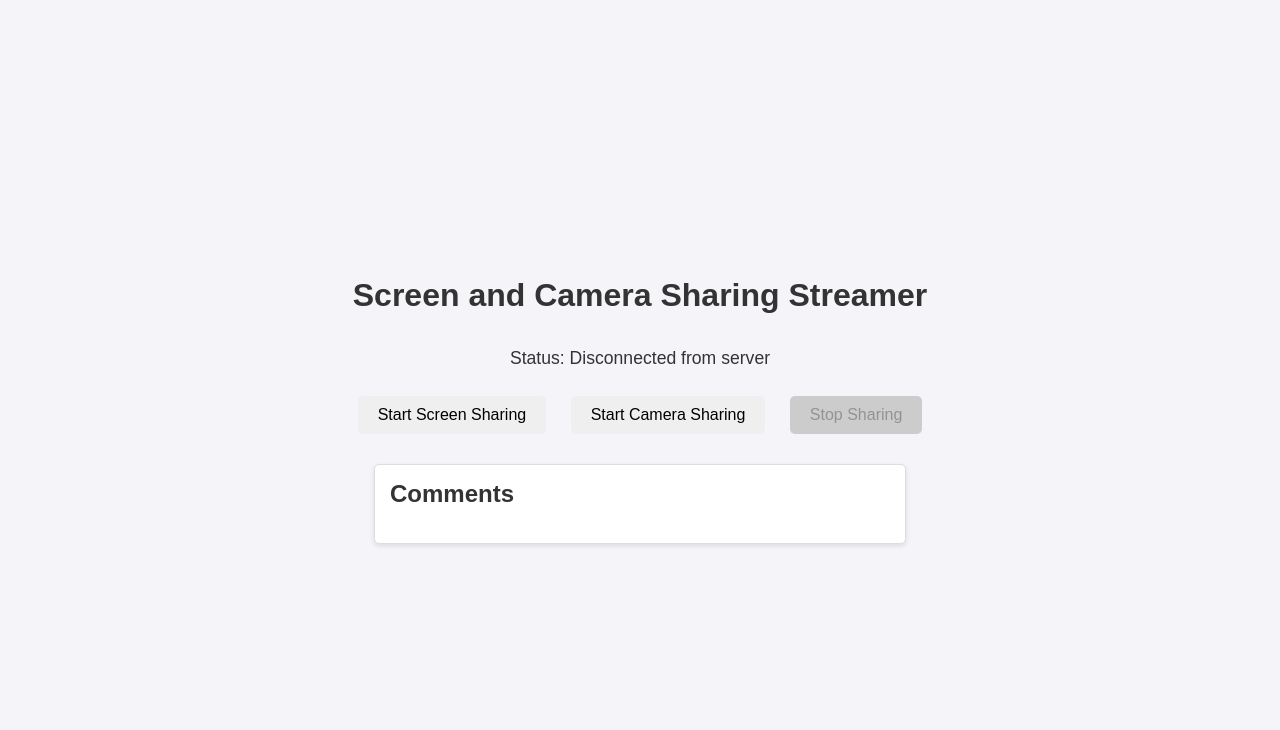
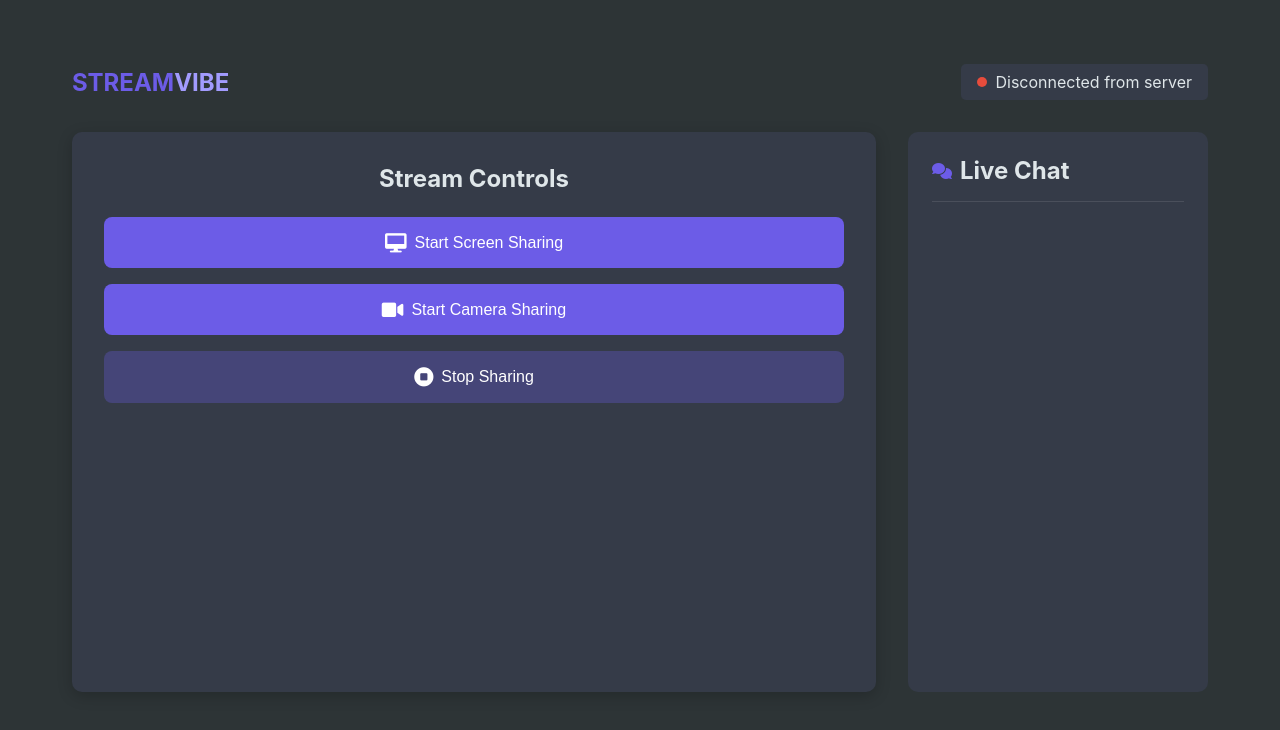
Before and after one commit to RishiASheth/WT-mini-project, a plain HTML site: page Setup/Streamer/index.html in a window 1280 px wide. Drawn offline with Linux system fonts and the light colour scheme.

Commit message:
Update index.html

```diff
--- a/Setup/Streamer/index.html
+++ b/Setup/Streamer/index.html
@@ -3,96 +3,249 @@
 <head>
   <meta charset="UTF-8">
   <meta name="viewport" content="width=device-width, initial-scale=1.0">
-  <title>Screen and Camera Sharing Streamer</title>
+  <title>STREAMVIBE - Streamer Dashboard</title>
+  <link rel="stylesheet" href="https://cdnjs.cloudflare.com/ajax/libs/font-awesome/6.0.0/css/all.min.css">
   <style>
-    body {
-      font-family: Arial, sans-serif;
-      background-color: #f4f4f9;
+    :root {
+      --primary-color: #6c5ce7;
+      --secondary-color: #a29bfe;
+      --background-color: #2d3436;
+      --card-background: #353b48;
+      --text-color: #dfe6e9;
+    }
+
+    * {
       margin: 0;
       padding: 0;
+      box-sizing: border-box;
+    }
+
+    body {
+      font-family: 'Inter', system-ui, -apple-system, sans-serif;
+      background-color: var(--background-color);
+      color: var(--text-color);
+      min-height: 100vh;
+      padding: 2rem;
+    }
+
+    .container {
+      max-width: 1200px;
+      margin: 0 auto;
+      padding: 2rem;
+    }
+
+    .header {
       display: flex;
-      flex-direction: column;
+      align-items: center;
+      justify-content: space-between;
+      margin-bottom: 2rem;
+    }
+
+    .logo {
+      font-size: 1.5rem;
+      font-weight: 700;
+      color: var(--primary-color);
+    }
+
+    .logo span {
+      color: var(--secondary-color);
+    }
+
+    .status {
+      background: var(--card-background);
+      padding: 0.5rem 1rem;
+      border-radius: 5px;
+      display: flex;
+      align-items: center;
+      gap: 0.5rem;
+    }
+
+    .status-indicator {
+      width: 10px;
+      height: 10px;
+      border-radius: 50%;
+      background-color: #e74c3c;
+    }
+
+    .status-indicator.connected {
+      background-color: #2ecc71;
+    }
+
+    .main-content {
+      display: grid;
+      grid-template-columns: 1fr 300px;
+      gap: 2rem;
+    }
+
+    .stream-controls {
+      background: var(--card-background);
+      border-radius: 10px;
+      padding: 2rem;
+      box-shadow: 0 4px 15px rgba(0, 0, 0, 0.2);
+    }
+
+    .stream-controls h2 {
+      margin-bottom: 1.5rem;
+      text-align: center;
+    }
+
+    .buttons-container {
+      display: grid;
+      gap: 1rem;
+    }
+
+    .stream-button {
+      background: var(--primary-color);
+      color: white;
+      border: none;
+      border-radius: 8px;
+      padding: 1rem;
+      font-size: 1rem;
+      cursor: pointer;
+      transition: all 0.3s ease;
+      display: flex;
       align-items: center;
       justify-content: center;
-      min-height: 100vh;
-      color: #333;
+      gap: 0.5rem;
     }
 
-    h1 {
-      margin-bottom: 0.5em;
+    .stream-button:hover:not(:disabled) {
+      background: var(--secondary-color);
+      transform: translateY(-2px);
     }
 
-    p {
-      font-size: 1.1em;
-    }
-
-    button {
-      margin: 10px;
-      padding: 10px 20px;
-      border: none;
-      border-radius: 5px;
-      font-size: 1em;
-      cursor: pointer;
-      transition: background-color 0.3s;
-    }
-
-    button:hover {
-      background-color: #ddd;
-    }
-
-    button:disabled {
-      background-color: #ccc;
+    .stream-button:disabled {
+      background: rgba(108, 92, 231, 0.3);
       cursor: not-allowed;
     }
 
-    .comments {
-      margin-top: 20px;
-      width: 80%;
-      max-width: 500px;
-      border: 1px solid #ddd;
-      border-radius: 5px;
-      background-color: #fff;
-      padding: 15px;
-      box-shadow: 0 2px 5px rgba(0, 0, 0, 0.1);
+    .stream-button i {
+      font-size: 1.2rem;
     }
 
-    .comments h2 {
-      margin-top: 0;
+    .comments-section {
+      background: var(--card-background);
+      border-radius: 10px;
+      padding: 1.5rem;
+      height: 70vh;
+      display: flex;
+      flex-direction: column;
     }
 
-    .comments ul {
-      list-style: none;
-      padding: 0;
+    .comments-header {
+      display: flex;
+      align-items: center;
+      gap: 0.5rem;
+      margin-bottom: 1rem;
+      padding-bottom: 1rem;
+      border-bottom: 1px solid rgba(255, 255, 255, 0.1);
     }
 
-    .comments ul li {
-      padding: 8px;
-      border-bottom: 1px solid #ddd;
+    .comments-header i {
+      color: var(--primary-color);
     }
 
-    .comments ul li:last-child {
-      border-bottom: none;
+    #commentsList {
+      list-style: none;
+      overflow-y: auto;
+      flex-grow: 1;
+      padding-right: 0.5rem;
+    }
+
+    #commentsList::-webkit-scrollbar {
+      width: 6px;
+    }
+
+    #commentsList::-webkit-scrollbar-track {
+      background: rgba(255, 255, 255, 0.1);
+      border-radius: 3px;
+    }
+
+    #commentsList::-webkit-scrollbar-thumb {
+      background: var(--primary-color);
+      border-radius: 3px;
+    }
+
+    .comment {
+      background: rgba(255, 255, 255, 0.05);
+      margin-bottom: 0.5rem;
+      padding: 1rem;
+      border-radius: 5px;
+      animation: fadeIn 0.3s ease-in-out;
+    }
+
+    @keyframes fadeIn {
+      from {
+        opacity: 0;
+        transform: translateY(10px);
+      }
+      to {
+        opacity: 1;
+        transform: translateY(0);
+      }
+    }
+
+    @media (max-width: 768px) {
+      .main-content {
+        grid-template-columns: 1fr;
+      }
+
+      .container {
+        padding: 1rem;
+      }
+
+      .header {
+        flex-direction: column;
+        gap: 1rem;
+        text-align: center;
+      }
     }
   </style>
 </head>
 <body>
-  <h1>Screen and Camera Sharing Streamer</h1>
-  <p>Status: <span id="status">Connecting...</span></p>
-  <div>
-    <button id="startScreenShare">Start Screen Sharing</button>
-    <button id="startCameraShare">Start Camera Sharing</button>
-    <button id="stopSharing" disabled>Stop Sharing</button>
-  </div>
+  <div class="container">
+    <div class="header">
+      <div class="logo">STREAM<span>VIBE</span></div>
+      <div class="status">
+        <div id="statusIndicator" class="status-indicator"></div>
+        <span id="status">Connecting...</span>
+      </div>
+    </div>
 
-  <div class="comments">
-    <h2>Comments</h2>
-    <ul id="commentsList">
-      <!-- Comments will appear here -->
-    </ul>
+    <div class="main-content">
+      <div class="stream-controls">
+        <h2>Stream Controls</h2>
+        <div class="buttons-container">
+          <button id="startScreenShare" class="stream-button">
+            <i class="fas fa-desktop"></i>
+            Start Screen Sharing
+          </button>
+          <button id="startCameraShare" class="stream-button">
+            <i class="fas fa-video"></i>
+            Start Camera Sharing
+          </button>
+          <button id="stopSharing" class="stream-button" disabled>
+            <i class="fas fa-stop-circle"></i>
+            Stop Sharing
+          </button>
+        </div>
+      </div>
+
+      <div class="comments-section">
+        <div class="comments-header">
+          <i class="fas fa-comments"></i>
+          <h2>Live Chat</h2>
+        </div>
+        <ul id="commentsList">
+          <!-- Comments will appear here -->
+        </ul>
+      </div>
+    </div>
   </div>
 
   <script>
     const status = document.getElementById('status');
+    const statusIndicator = document.getElementById('statusIndicator');
     const startScreenShareBtn = document.getElementById('startScreenShare');
     const startCameraShareBtn = document.getElementById('startCameraShare');
     const stopSharingBtn = document.getElementById('stopSharing');
@@ -101,26 +254,38 @@
 
     let mediaRecorder = null;
 
-    // WebSocket Events
     socket.onopen = () => {
       status.textContent = 'Connected to server as streamer';
+      statusIndicator.classList.add('connected');
       socket.send(JSON.stringify({ type: 'streamer' }));
     };
 
     socket.onclose = () => {
       status.textContent = 'Disconnected from server';
+      statusIndicator.classList.remove('connected');
     };
 
     socket.onmessage = (event) => {
       const message = JSON.parse(event.data);
       if (message.type === 'comment') {
         const li = document.createElement('li');
-        li.textContent = message.content;
+        li.className = 'comment';
+
+        const usernameDiv = document.createElement('div');
+        usernameDiv.style.fontWeight = 'bold';
+        usernameDiv.style.color = 'var(--primary-color)';
+        usernameDiv.textContent = message.username || 'Anonymous';
+
+        const messageDiv = document.createElement('div');
+        messageDiv.textContent = message.message;
+
+        li.appendChild(usernameDiv);
+        li.appendChild(messageDiv);
         commentsList.appendChild(li);
+        commentsList.scrollTop = commentsList.scrollHeight;
       }
     };
 
-    // Function to start sharing media stream
     async function startSharing(mediaStream, label) {
       status.textContent = `${label} started...`;
 
@@ -135,14 +300,15 @@
         }
       };
 
-      mediaRecorder.start(100); // Send chunks every 100ms
+      mediaRecorder.start(100);
 
-      // Stop streaming when the media track ends
       videoTrack.onended = () => {
         stopSharing();
       };
 
       stopSharingBtn.disabled = false;
+      startScreenShareBtn.disabled = true;
+      startCameraShareBtn.disabled = true;
       stopSharingBtn.onclick = () => stopSharing(mediaStream);
     }
 
@@ -157,10 +323,11 @@
       }
 
       stopSharingBtn.disabled = true;
+      startScreenShareBtn.disabled = false;
+      startCameraShareBtn.disabled = false;
       status.textContent = 'Sharing stopped';
     }
 
-    // Start screen sharing
     startScreenShareBtn.onclick = async () => {
       try {
         const screenStream = await navigator.mediaDevices.getDisplayMedia({
@@ -174,12 +341,11 @@
       }
     };
 
-    // Start camera sharing
     startCameraShareBtn.onclick = async () => {
       try {
         const cameraStream = await navigator.mediaDevices.getUserMedia({
           video: true,
-          audio: false, // Set to true if audio is needed
+          audio: false,
         });
         startSharing(cameraStream, 'Camera sharing');
       } catch (err) {
```
